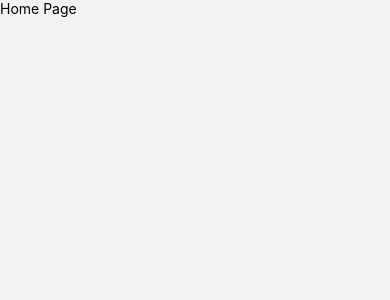
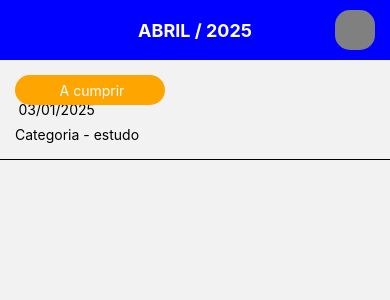
Before and after one commit to emillytol/app-agendamento, a React Native app: screen / in a window 390 px wide. Shown: the top 300 px of the page. Built offline with nearby package versions, Linux system fonts and the light colour scheme.

Commit message:
iniciada a implementacao de listar tarefas

```diff
--- /dev/null
+++ b/src/components/TarefaItem.js
@@ -0,0 +1,49 @@
+import { View, Text, StyleSheet } from 'react-native';
+
+export default function TarefaItem() {
+
+    return (
+        <View style={styles.container}>
+            <Text style={styles.titulo}> Tarefa 1</Text>
+            <Text style={styles.data}>03/01/2025</Text>
+            <Text style={styles.categoria}>Categoria - estudo</Text>
+            <View style={styles.status}>
+                <Text style={styles.textoStatus}> A cumprir</Text>
+            </View>
+        </View>
+    )
+}
+
+
+const styles = StyleSheet.create({
+    container: {
+        width: '100%',
+        height: 100,
+        padding: 15,
+        borderBottomWidth: 1,
+    },
+    titulo: {
+        fontWeight: 'bold',
+        fontSize: 18,
+    },
+    data: {
+        marginTop: 5,
+        marginLeft: 3.5
+
+    },
+    categoria: {
+        marginTop: 8
+    },
+    status: {
+        backgroundColor: 'orange',
+        width: 150,
+        height: 30,
+        borderRadius: 30,
+        justifyContent: 'center',
+        alignItems: 'center',
+        position: 'absolute',
+    },
+    textoStatus: {
+        color: 'white'
+    }
+});
--- a/src/screens/Home.js
+++ b/src/screens/Home.js
@@ -1,9 +1,45 @@
-import { View, Text} from 'react-native';
+import { View, Text, StyleSheet} from 'react-native';
+import TarefaItem from '../components/TarefaItem';
 
 export default function Home(){
     return (
-        <View>
-            <Text>Home Page</Text>
+        <View style={styles.container}>
+            <View style={styles.cabecalho}>
+                <Text style={styles.titulo}>ABRIL / 2025</Text>
+                <View style={styles.icone}></View>
+            </View>
+            <View style={styles.body}>
+                <TarefaItem />
+
+            </View>
         </View>
     );
 }
+
+const styles = StyleSheet.create({
+    container: {
+        flex: 1
+    },
+    cabecalho: {
+        backgroundColor: 'blue',
+        width: '100%',
+        height: 60,
+        flexDirection: 'row',
+        justifyContent: "center",
+        alignItems: 'center'
+    },
+    titulo: {
+        color: 'white',
+        fontSize: 18,
+        fontWeight: 'bold',
+        textAlign: 'center'
+    },
+    icone: {
+        backgroundColor: 'gray',
+        width: 40,
+        height: 40,
+        borderRadius: 15,
+        position: 'absolute',
+        right: 15
+    }
+});
```
